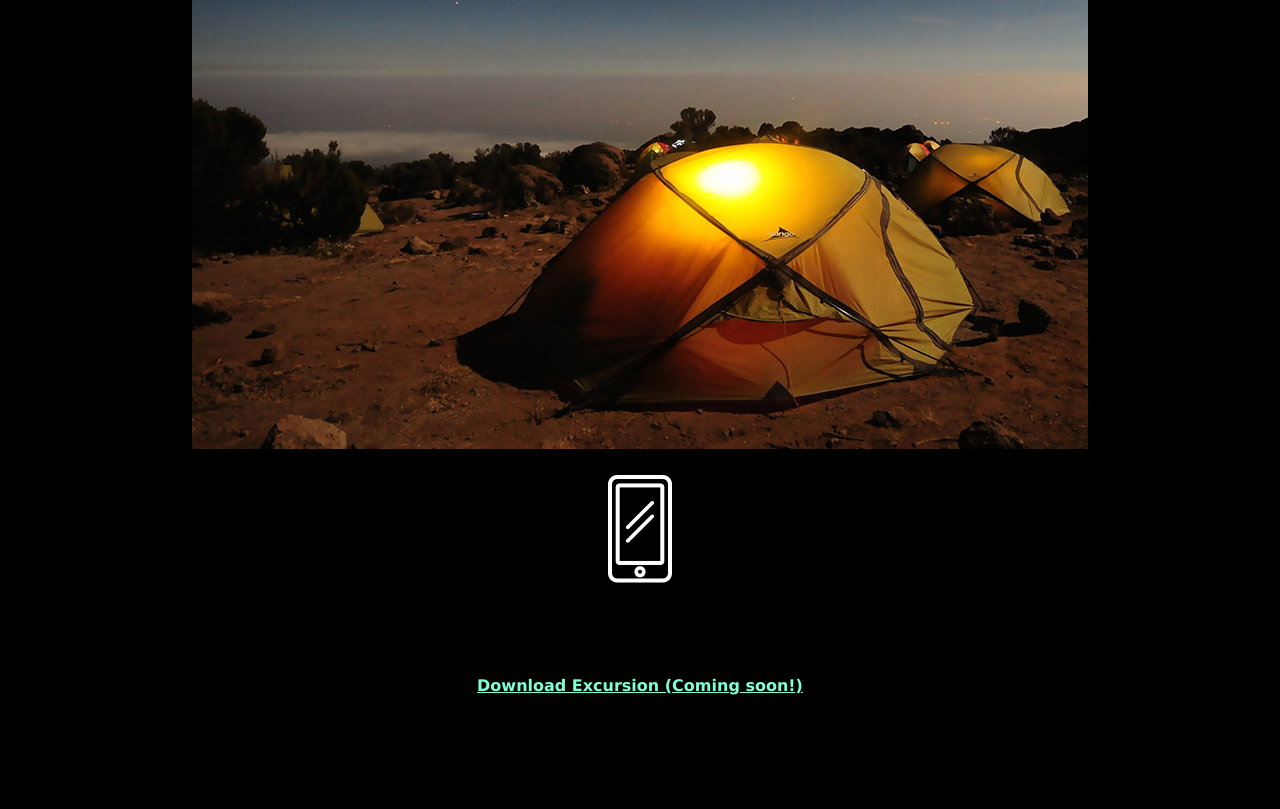
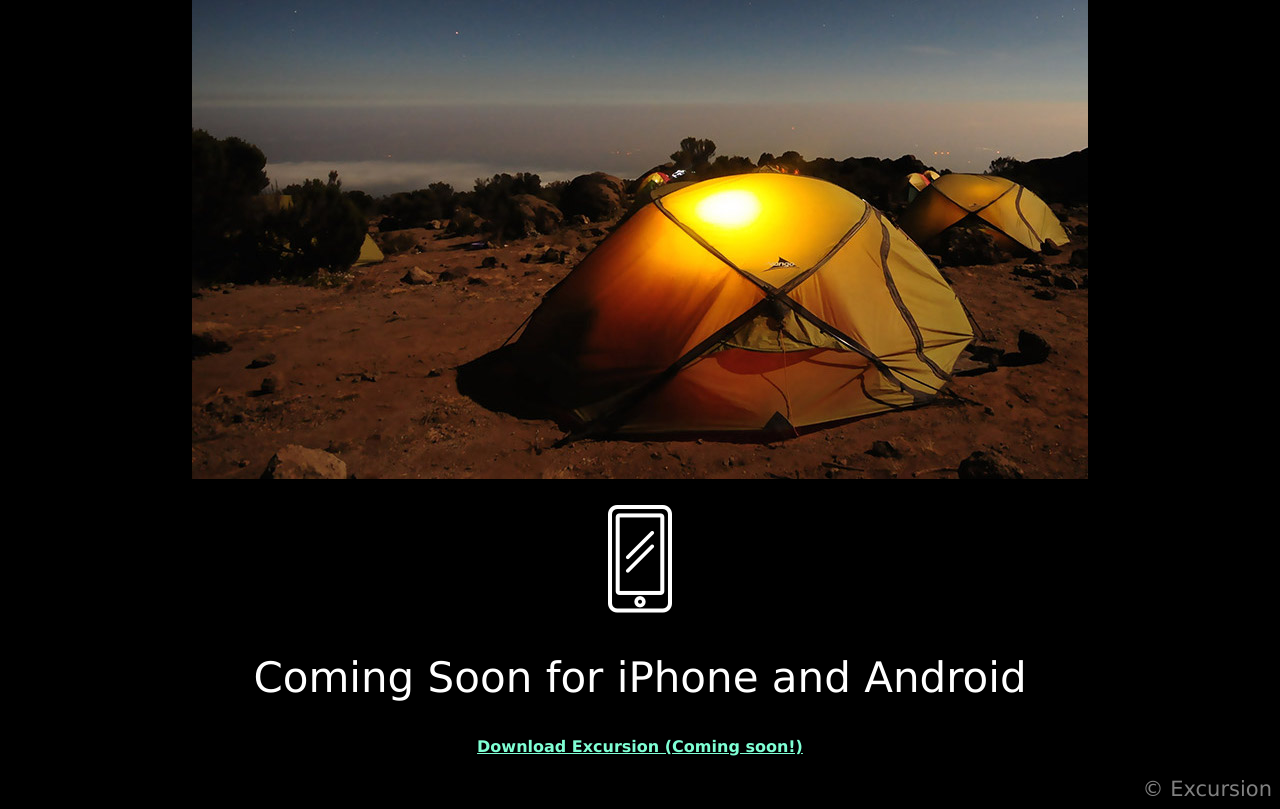
Before and after one commit to WamaeK/excursion, a plain HTML site: page index.html in a window 1280 px wide. Shown: the part 532-1341 px from the top of the page. Before the commit the page ends 1280 px from the top, so only its background shows below. Drawn offline with Linux system fonts and the light colour scheme.

Commit message:
final styles

```diff
--- a/resources/css/style.css
+++ b/resources/css/style.css
@@ -24,3 +24,23 @@ h4{
 a{
     color: aquamarine;
 }
+/*section 1*/
+
+h2{
+    display: block;
+    color:white;
+    font-weight: 300;
+    font-size: 42px;
+}
+
+p{
+    color: gray;
+    font-size: 21px;
+}
+
+/*footer*/
+
+footer{
+    text-align: right;
+    color: gray;
+}
```
